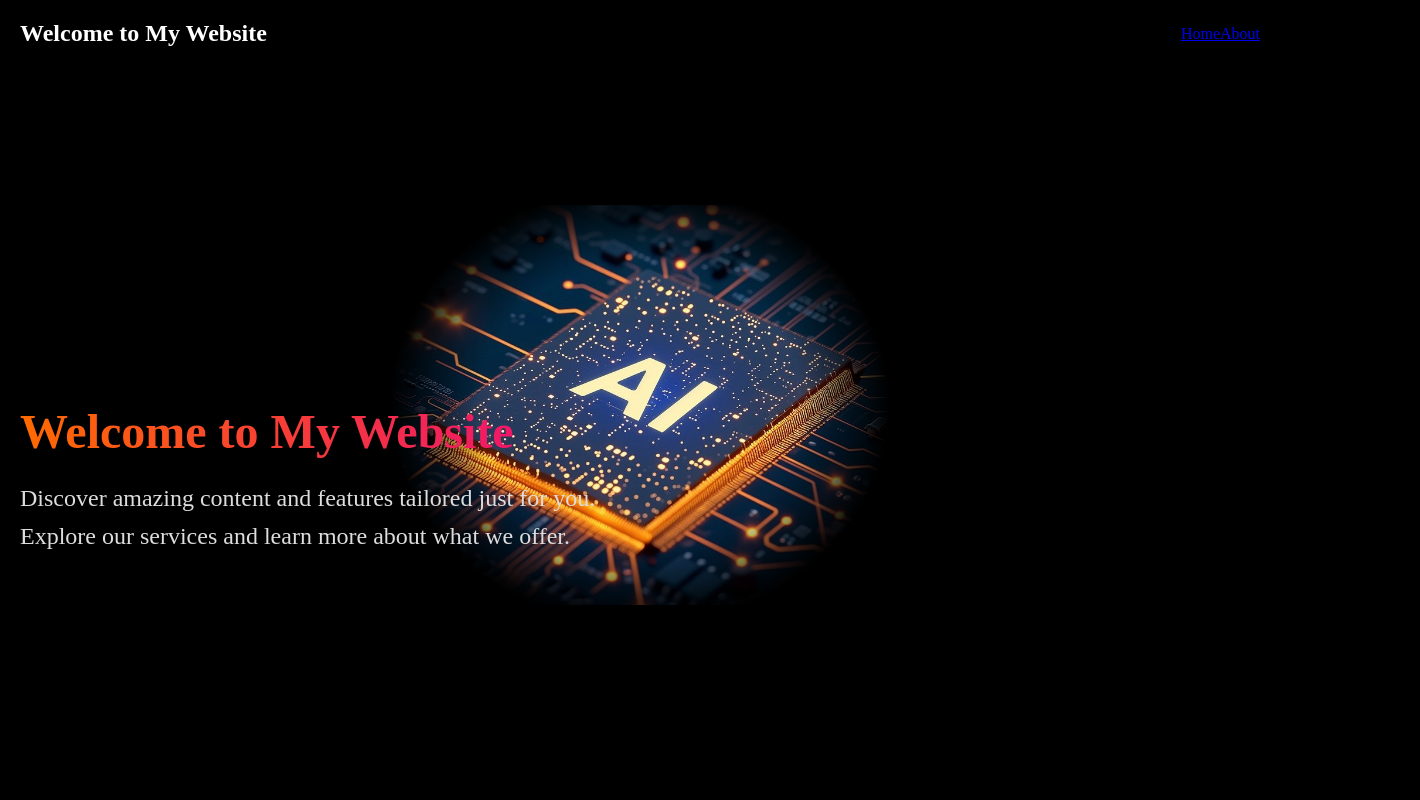
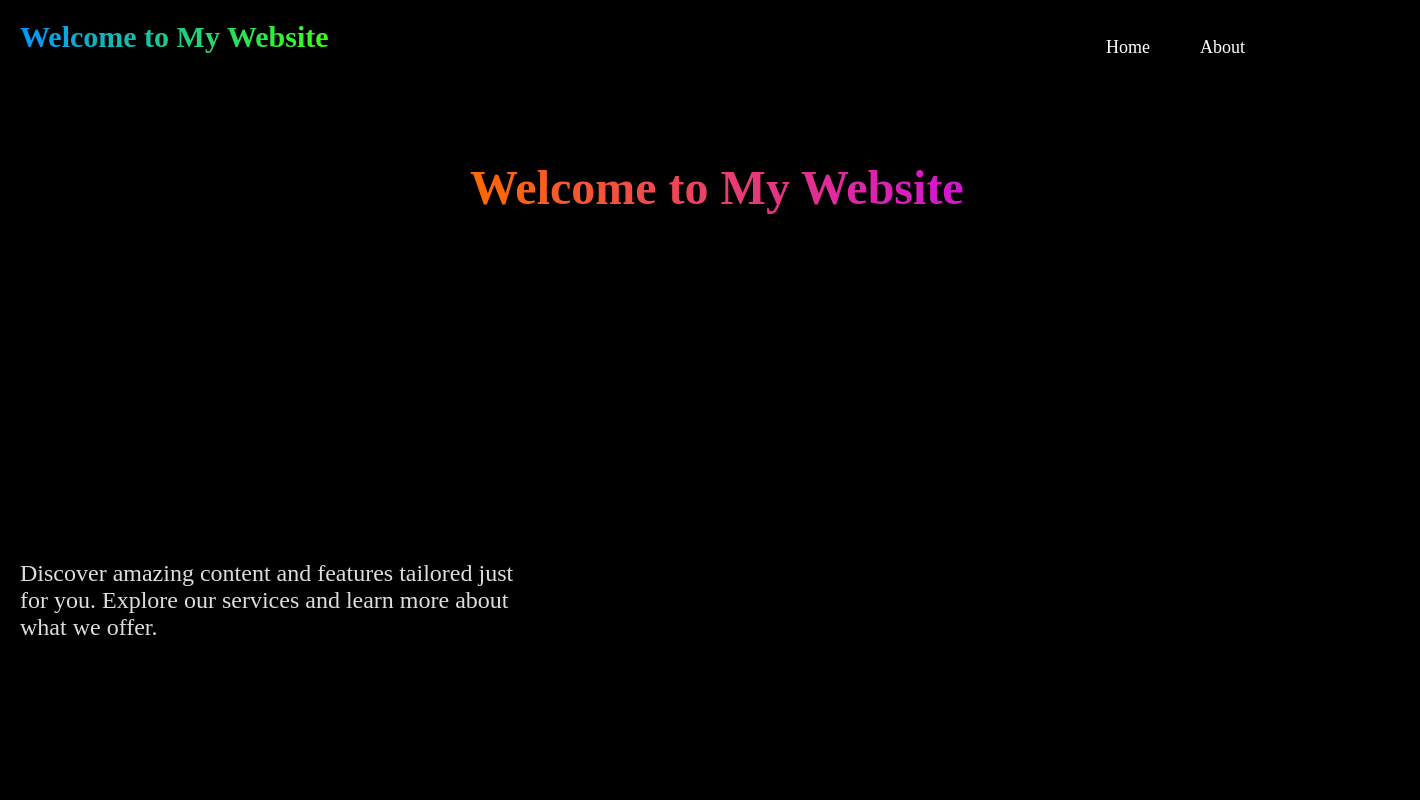
Before and after one commit to muhammetsefa1/my-website-ai-usf-hndr, a React (Vite) app: page / in a window 1280 px wide. Shown: the top 800 px of the page, 1420 px wide, since content can reach past the window. Built offline with nearby package versions, Linux system fonts and the light colour scheme.

Commit message:
Resmin ve yazının yerini değiştirdim

```diff
--- a/src/App.css
+++ b/src/App.css
@@ -2,7 +2,7 @@
 body {
     margin: 0;
     padding: 0;
-    height: 100vh;
+    height: 200vh;
     background: #000000; /* Sayfanın arka planını siyah yapıyoruz */
   }
 
--- a/src/Header.css
+++ b/src/Header.css
@@ -1,9 +1,8 @@
-
 /* Header'ın genel stil ayarları */
 header {
-  background-color: #000000; /* Header arka plan rengi */
+  background-color: #000; /* Header arka plan rengi */
   color: white; /* Yazı rengi */
-  padding: 20px 20px; /* İç boşluklar */
+  padding: 20px; /* İç boşluklar */
   display: flex; /* Flexbox düzeni */
   justify-content: space-between; /* Sol ve sağ öğeler arasındaki boşluğu eşit dağıtıyoruz */
   align-items: center; /* Dikeyde ortalama */
@@ -13,17 +12,33 @@ header {
   left: 0; /* Sol kısmına hizalama */
   z-index: 1000; /* Diğer öğelerin üstünde görünmesi için */
   box-shadow: 0 4px 6px rgba(0, 0, 0, 0.1); /* Hafif gölge efekti */
-
+  font-size: 18px; /* Başlık boyutu */
+}
+.intro-head {
+  font-size: 3rem;
+  font-weight: bold;
+  font-size: 30px;
+  margin-bottom: 20px;
+  background: linear-gradient(to right, rgb(0, 153, 255), rgb(57, 255, 20)); /* Mavi ve Neon Yeşil */
+  -webkit-background-clip: text;
+  -webkit-text-fill-color: transparent;
 }
 
-/* Başlık stil ayarları */
-header h1 {
-  margin: 0; /* Başlık etrafındaki boşluğu kaldırıyoruz */
-  font-size: 24px; /* Başlık boyutu */
-  flex: 1; /* Başlık sol tarafa dayanacak şekilde esnek alan alıyor */
+
+/* Link stil ayarları */
+nav {
+  display: flex;
+  gap: 20px; /* Linkler arasına boşluk ekliyoruz */
 }
-.Page-name{
-  left: 10px;
-  right: 10px;
+
+nav a {
+  color: white; /* Link rengi beyaz */
+  text-decoration: none; /* Alt çizgiyi kaldırıyoruz */
+  padding: 10px 15px; /* İç boşluk */
+  transition: background-color 0.3s, color 0.3s; /* Hover animasyonu */
 }
-/* Menü stil ayarları */
+
+nav a:hover {
+  background-color: #ee0979; /* Hover durumunda arka plan rengi */
+  color: #000; /* Yazı rengi değişir */
+}
--- a/src/Header.jsx
+++ b/src/Header.jsx
@@ -5,7 +5,7 @@ import './Header.css'; // Header stil dosyasını import ediyoruz
 const Header = () => {
   return (
     <header>
-      <h1 className="Page-name">Welcome to My Website</h1>
+      <h1 className="intro-head">Welcome to My Website</h1>
       <nav>
         <Link to="/">Home</Link>
         <Link to="/about">About</Link>
--- a/src/Home.css
+++ b/src/Home.css
@@ -5,8 +5,7 @@ body {
   height: 100vh; /* Ekranı tamamen kaplasın */
   margin: 0;
   display: flex;
-  justify-content: center; /* İçeriği yatayda merkeze alır */
-  align-items: center; /* İçeriği dikeyde merkeze alır */
+
 }
 
 /* Resim için özel stil */
@@ -20,8 +19,11 @@ body {
 }
 
 .image-container img {
-  width: 500px; /* Resmin genişliği */
-  height: 400px; /* Oranlı yükseklik */
+  position: absolute;
+  top: 800px; /* Üstten 50px mesafede */
+  left: 900px; /* Soldan 20px mesafede */
+  width: 500px;
+  height: 400px;
   object-fit: cover; /* Resmin boyutlandırmasını düzenle */
   -webkit-mask-image: radial-gradient(ellipse 50% 55%, rgba(0, 0, 0, 1) 65%, rgba(0, 0, 0, 0) 100%);
   background: radial-gradient(circle, rgba(0, 0, 0, 0) 10%, black 100%);
@@ -29,26 +31,27 @@ body {
 
 /* Yazı için stil */
 .intro-container {
-  position: absolute;
-  left: 20px; /* Sol kenardan 20px mesafede */
-  top: 60%; /* Sayfanın ortasına doğru yerleştir */
-  transform: translateY(-50%); /* Dikeyde tam ortalama */
+  position: relative; /* Konumlandırmayı içeren konteyner */
   color: white;
-  text-align: left; /* Metni sola hizala */
-  z-index: 2; /* Resimle çakışmayı önler */
 }
 
 .intro-title {
+  position: absolute;
+  top: 100px; /* Sayfanın üstünden 10% kadar uzaklık */
+  left: 450px; /* Sol kenara 20px uzaklık */
+  width: 500px;
   font-size: 3rem;
   font-weight: bold;
-  margin-bottom: 20px;
-  background: linear-gradient(to right, #ff6a00, #ee0979);
+  background: linear-gradient(to right, #ff6a00, #d313d6);
   -webkit-background-clip: text;
   -webkit-text-fill-color: transparent;
 }
 
 .intro-text {
+  position: absolute;
+  width: 500px;
+  top: 500px; /* Sayfanın üstünden 40% kadar uzaklık */
+  left: center; /* Sol kenara 20px uzaklık */
   font-size: 1.5rem;
-  line-height: 1.6;
   color: #dddddd;
 }
--- a/src/Home.jsx
+++ b/src/Home.jsx
@@ -9,9 +9,8 @@ const Home = () => {
       <div className="intro-container">
         <h1 className="intro-title">Welcome to My Website</h1>
         <p className="intro-text">
-          Discover amazing content and features tailored just for you.
+          Discover amazing content and features tailored just for you. Explore our services and learn more about what we offer.
         </p>
-        <p className="intro-text">Explore our services and learn more about what we offer.</p>
       </div>
       <div className="image-container">
         <img src={myImage} alt="Blended Effect" />
```
